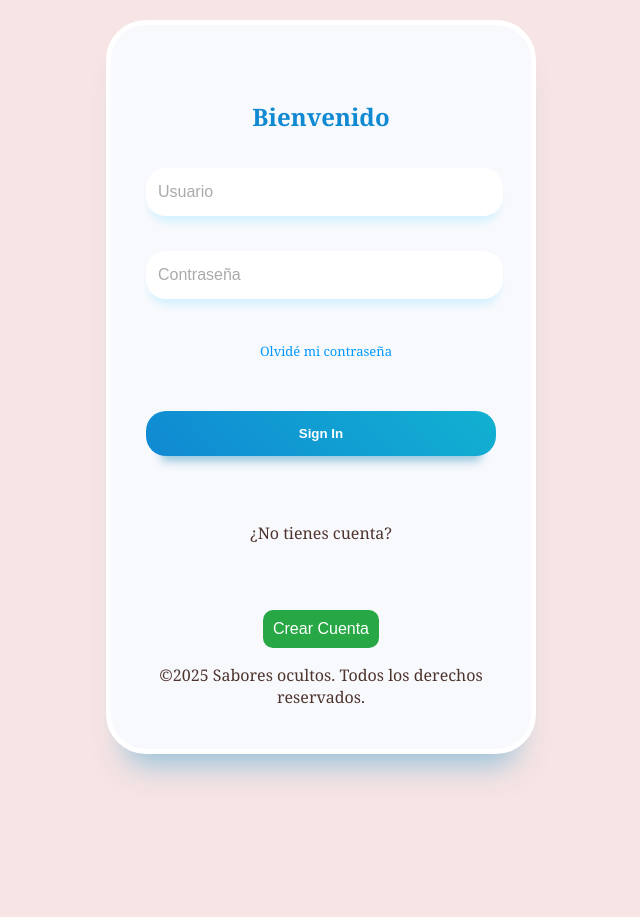
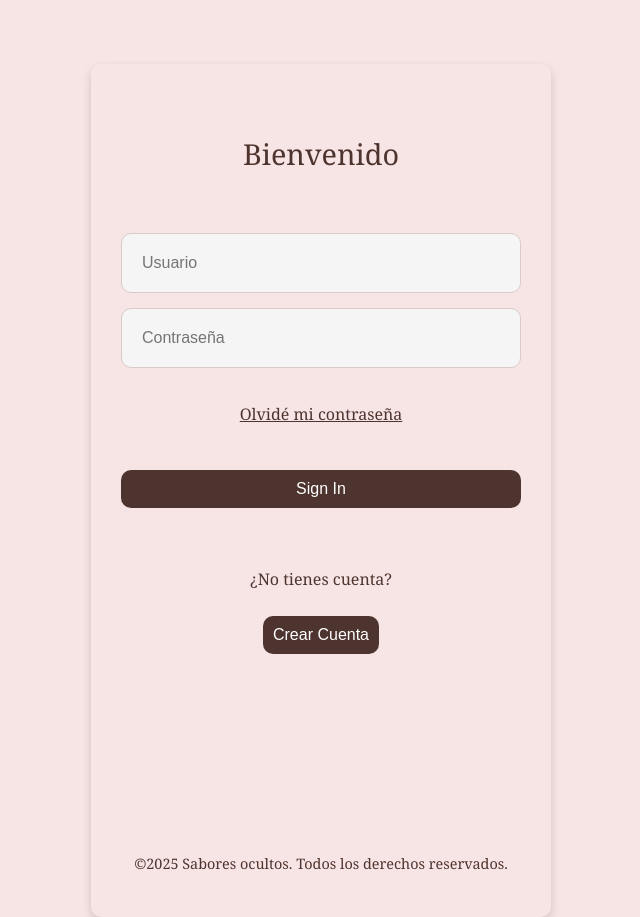
Before and after one commit to juanmanuel2002/Proyecto_Negocios_Web, a React (Create React App) app in the folder frontend/: page /login in a window 1280 px wide. Shown: the whole page, without its empty margins (319-959 px from the left). Before the commit the page ends 800 px from the top, so only its background shows below. Built offline with nearby package versions, Linux system fonts and the light colour scheme.

Commit message:
Ajustando colores en login

```diff
--- a/frontend/src/pages/ForgotPassword.js
+++ b/frontend/src/pages/ForgotPassword.js
@@ -1,7 +1,7 @@
 import React, { useState } from 'react';
 import { useNavigate } from 'react-router-dom'; // Importar useNavigate
 import axios from 'axios';
-import '../styles/ForgotPassword.css';
+import '../styles/Auth.css';
 
 const ForgotPassword = () => {
     const [email, setEmail] = useState('');
@@ -33,7 +33,7 @@ const ForgotPassword = () => {
                 />
                 <button className="forgot-button" type="submit">Enviar</button>
             </form>
-            <button className="forgot-button" onClick={() => navigate('/')}>Volver al Login</button>
+            <button className="forgot-button back-button" onClick={() => navigate('/')}>Volver al Login</button>
         </div>
     );
 };
--- a/frontend/src/pages/ForgotPasswordReset.js
+++ b/frontend/src/pages/ForgotPasswordReset.js
@@ -1,7 +1,7 @@
 import React, { useState } from 'react';
 import { useParams, useNavigate } from 'react-router-dom';
 import axios from 'axios';
-import '../styles/ForgotPasswordReset.css';
+import '../styles/Auth.css';
 
 const ForgotPasswordReset = () => {
     const { token } = useParams(); // Obtener el token de la URL
--- a/frontend/src/pages/Login.js
+++ b/frontend/src/pages/Login.js
@@ -1,7 +1,7 @@
 import React, { useState } from 'react';
 import { useNavigate } from 'react-router-dom'; // Importar useNavigate
 import axios from 'axios';
-import '../styles/Login.css';
+import '../styles/Auth.css';
 
 const Login = () => {
     const [usuario, setUser] = useState('');
--- a/frontend/src/pages/Register.js
+++ b/frontend/src/pages/Register.js
@@ -1,7 +1,7 @@
 import React, { useState } from 'react';
 import { useNavigate } from 'react-router-dom';
 import axios from 'axios';
-import '../styles/Register.css';
+import '../styles/Auth.css';
 
 const Register = () => {
     const [nombre, setNombre] = useState('');
--- /dev/null
+++ b/frontend/src/styles/Auth.css
@@ -0,0 +1,112 @@
+@import './Variables.css';
+
+.container,
+.forgot-container {
+  width: 100%;
+  max-width: 400px;
+  margin: auto;
+  margin-top: 5%;
+  padding: 30px;
+  background-color: var(--background-color);
+  border-radius: var(--border-radius);
+  box-shadow: var(--box-shadow);
+  text-align: center;
+  justify-content: center;
+}
+
+.heading,
+.forgot-heading {
+  font-size: var(--font-size-title);
+  margin-top: 40px;
+  margin-bottom: 60px;
+  color: var(--accent-color);
+}
+
+.form,
+.forgot-form {
+  display: flex;
+  flex-direction: column;
+  gap: 15px;
+}
+
+.input {
+  padding: 20px;
+  font-size: var(--font-size-base);
+  border: 1px solid var(--input-border-color);
+  border-radius: var(--border-radius);
+  background-color: var(--input-background-color);
+  color: var(--text-color);
+}
+
+.input:focus {
+  border-color: var(--accent-color);
+  outline: none;
+}
+
+.login-button,
+.forgot-button {
+  padding: 10px;
+  margin-top: 30px;
+  font-size: var(--font-size-base);
+  background-color: var(--accent-color);
+  color: white;
+  border: none;
+  border-radius: var(--border-radius);
+  cursor: pointer;
+  transition: background-color 0.3s ease;
+}
+
+.register-button {
+    padding: 10px;
+    margin-top: 10px;
+    font-size: var(--font-size-base);
+    background-color: var(--accent-color);
+    color: white;
+    border: none;
+    border-radius: var(--border-radius);
+    cursor: pointer;
+    transition: background-color 0.3s ease;
+}
+
+.login-button:hover,
+.register-button:hover,
+.forgot-button:hover {
+  background-color: var(--accent-color-hover);
+}
+
+.forgot-password {
+  font-size: var(--font-size-base);
+  color: var(--accent-color);
+  cursor: pointer;
+  margin-top: 20px;
+}
+
+.forgot-password a {
+  text-decoration: underline;
+}
+
+.register-container {
+  margin-top: 60px;
+}
+
+.back-button {
+    padding: 10px;
+    font-size: var(--font-size-base);
+    background-color: var(--secondary-color);
+    color: white;
+    border: none;
+    border-radius: var(--border-radius);
+    cursor: pointer;
+    margin-top: 100px;
+    transition: background-color 0.3s ease;
+  }
+
+  .back-button:hover {
+    background-color: var(--secondary-color-hover, #999);
+  }
+
+.footer {
+  margin-top: 200px;
+  font-size: var(--font-size-small);
+  color: var(--text-color);
+}
--- a/frontend/src/styles/ForgotPassword.css
+++ /dev/null
@@ -1,75 +0,0 @@
-.forgot-container {
-    max-width: 350px;
-    background: #F8F9FD;
-    background: linear-gradient(0deg, rgb(255, 255, 255) 0%, rgb(244, 247, 251) 100%);
-    border-radius: 40px;
-    padding: 25px 35px;
-    border: 5px solid rgb(255, 255, 255);
-    box-shadow: rgba(133, 189, 215, 0.88) 0px 30px 30px -20px;
-    margin: 20px auto;
-    text-align: center;
-}
-
-.forgot-heading {
-    font-weight: 900;
-    font-size: 24px;
-    color: rgb(16, 137, 211);
-    margin-bottom: 15px;
-}
-
-.forgot-form {
-    margin-top: 20px;
-}
-
-.forgot-form .input {
-    width: 100%;
-    background: white;
-    border: none;
-    padding-block: 15px;
-    border-radius: 20px;
-    margin-top: 15px;
-    box-shadow: #cff0ff 0px 10px 10px -5px;
-    border-inline: 2px solid transparent;
-    transition: all 0.2s ease-in-out;
-    text-align: center;
-}
-
-.forgot-form .input::placeholder {
-    color: rgb(170, 170, 170);
-}
-
-.forgot-form .input:focus {
-    outline: none;
-    border-inline: 2px solid #12B1D1;
-}
-
-.forgot-button {
-    display: block;
-    width: 100%;
-    font-weight: bold;
-    background: linear-gradient(45deg, rgb(16, 137, 211) 0%, rgb(18, 177, 209) 100%);
-    color: white;
-    padding-block: 15px;
-    margin-top: 20px;
-    border-radius: 20px;
-    box-shadow: rgba(133, 189, 215, 0.88) 0px 20px 10px -15px;
-    border: none;
-    transition: all 0.2s ease-in-out;
-    cursor: pointer;
-}
-
-.forgot-button:hover {
-    transform: scale(1.03);
-    box-shadow: rgba(133, 189, 215, 0.88) 0px 23px 10px -20px;
-}
-
-.forgot-button:active {
-    transform: scale(0.95);
-    box-shadow: rgba(133, 189, 215, 0.88) 0px 15px 10px -10px;
-}
-
-.forgot-message {
-    margin-top: 15px;
-    font-size: 14px;
-    color: rgb(16, 137, 211);
-}
--- a/frontend/src/styles/ForgotPasswordReset.css
+++ /dev/null
@@ -1,62 +0,0 @@
-.container {
-    max-width: 350px;
-    background: #F8F9FD;
-    border-radius: 40px;
-    padding: 25px 35px;
-    border: 5px solid rgb(255, 255, 255);
-    box-shadow: rgba(133, 189, 215, 0.88) 0px 30px 30px -20px;
-    margin: 20px auto;
-    text-align: center;
-}
-
-.heading {
-    font-weight: 900;
-    font-size: 24px;
-    color: rgb(16, 137, 211);
-    margin-bottom: 20px;
-}
-
-.form {
-    margin-top: 20px;
-}
-
-.input {
-    width: 100%;
-    background: white;
-    border: none;
-    padding-block: 15px;
-    border-radius: 20px;
-    margin-top: 15px;
-    box-shadow: #cff0ff 0px 10px 10px -5px;
-    border-inline: 2px solid transparent;
-    transition: all 0.2s ease-in-out;
-}
-
-.input:focus {
-    outline: none;
-    border-inline: 2px solid #12B1D1;
-}
-
-.login-button {
-    display: block;
-    width: 100%;
-    font-weight: bold;
-    background: linear-gradient(45deg, rgb(16, 137, 211) 0%, rgb(18, 177, 209) 100%);
-    color: white;
-    padding-block: 15px;
-    margin: 20px auto;
-    border-radius: 20px;
-    box-shadow: rgba(133, 189, 215, 0.88) 0px 20px 10px -15px;
-    border: none;
-    transition: all 0.2s ease-in-out;
-}
-
-.login-button:hover {
-    transform: scale(1.03);
-    box-shadow: rgba(133, 189, 215, 0.88) 0px 23px 10px -20px;
-}
-
-.login-button:active {
-    transform: scale(0.95);
-    box-shadow: rgba(133, 189, 215, 0.88) 0px 15px 10px -10px;
-}
--- a/frontend/src/styles/Login.css
+++ /dev/null
@@ -1,84 +0,0 @@
-.container {
-    max-width: 350px;
-    background: #F8F9FD;
-    background: linear-gradient(0deg, rgb(255, 255, 255) 0%, rgb(244, 247, 251) 100%);
-    border-radius: 40px;
-    padding: 25px 35px;
-    border: 5px solid rgb(255, 255, 255);
-    box-shadow: rgba(133, 189, 215, 0.8784313725) 0px 30px 30px -20px;
-    margin: 20px;
-  }
-
-  .heading {
-    text-align: center;
-    font-weight: 900;
-    font-size: 30px;
-    margin-top: 50px;
-    margin-bottom: 90px;
-    color: rgb(16, 137, 211);
-  }
-
-  .form {
-    margin-top: 50px;
-  }
-
-  .form .input {
-    width: 95%;
-    background: white;
-    border: none;
-    padding-block: 15px;
-    border-radius: 20px;
-    margin-top: 15px;
-    box-shadow: #cff0ff 0px 10px 10px -5px;
-    border-inline: 2px solid transparent;
-    transition: all 0.2s ease-in-out;
-  }
-
-  .form .input::-moz-placeholder {
-    color: rgb(170, 170, 170);
-  }
-
-  .form .input::placeholder {
-    color: rgb(170, 170, 170);
-  }
-
-  .form .input:focus {
-    outline: none;
-    border-inline: 2px solid #12B1D1;
-  }
-
-  .form .forgot-password {
-    display: block;
-    margin-top: 20px;
-    margin-left: 10px;
-  }
-
-  .form .forgot-password a {
-    font-size: 13px;
-    color: #0099ff;
-    text-decoration: none;
-  }
-
-  .form .login-button {
-    display: block;
-    width: 100%;
-    font-weight: bold;
-    background: linear-gradient(45deg, rgb(16, 137, 211) 0%, rgb(18, 177, 209) 100%);
-    color: white;
-    padding-block: 15px;
-    margin: 50px auto;
-    border-radius: 20px;
-    box-shadow: rgba(133, 189, 215, 0.8784313725) 0px 20px 10px -15px;
-    border: none;
-    transition: all 0.2s ease-in-out;
-  }
-
-  .form .login-button:hover {
-    transform: scale(1.03);
-    box-shadow: rgba(133, 189, 215, 0.8784313725) 0px 23px 10px -20px;
-  }
-
-  .form .login-button:active {
-    transform: scale(0.95);
-    box-shadow: rgba(133, 189, 215, 0.8784313725) 0px 15px 10px -10px;
-  }
--- a/frontend/src/styles/Register.css
+++ /dev/null
@@ -1,63 +0,0 @@
-.container {
-    width: 100%;
-    max-width: 400px;
-    margin: 50px auto;
-    padding: 20px;
-    background: white;
-    border-radius: 10px;
-    box-shadow: 0px 4px 10px rgba(0, 0, 0, 0.1);
-    text-align: center;
-}
-
-.heading {
-    font-size: 30px;
-    font-weight: bold;
-    margin-bottom: 20px;
-    color: #333;
-}
-
-.form {
-    display: flex;
-    flex-direction: column;
-}
-
-.input {
-    width: 100%;
-    padding: 10px;
-    margin: 20px 0;
-    border: 1px solid #ccc;
-    border-radius: 5px;
-    font-size: 16px;
-}
-
-.register-button {
-    background-color: #28a745;
-    color: white;
-    border: none;
-    padding: 10px;
-    cursor: pointer;
-    font-size: 16px;
-    margin-top: 50px;
-    border-radius: 10px;
-    transition: background 0.3s ease;
-}
-
-.register-button:hover {
-    background-color: #218838;
-}
-
-.back-button {
-    background-color: #007BFF;
-    color: white;
-    border: none;
-    padding: 10px;
-    cursor: pointer;
-    font-size: 16px;
-    margin-top: 100px;
-    border-radius: 20px;
-    transition: background 0.3s ease;
-}
-
-.back-button:hover {
-    background-color: #0056b3;
-}
--- a/frontend/src/styles/Variables.css
+++ b/frontend/src/styles/Variables.css
@@ -3,10 +3,13 @@
     /* Colores principales */
     --primary-color: #6d4c41;
     --secondary-color: #5d4037;
+    --secondary-color-hover: #4b2d26; /* Agregado */
     --accent-color: #4e342e;
+    --accent-color-hover: #3e2723; /* Usado para hovers */
     --background-color: #f7e4e4;
-    --background-button-hover: #3e2723;
     --light-background-color: #efebe9;
+    --input-border-color: #d7ccc8; /* Agregado */
+    --input-background-color: #f5f5f5; /* Agregado */
     --text-color: #4e342e;
     --text-light-color: #f5f5f5;
     --card-color: #f8e7cece;
@@ -17,6 +20,7 @@
     --font-size-base: 1rem;
     --font-size-large: 1.2rem;
     --font-size-small: 0.9rem;
+    --font-size-title: 1.8rem; /* Agregado si no estaba */
 
     /* Espaciado */
     --padding-base: 1rem;
```
